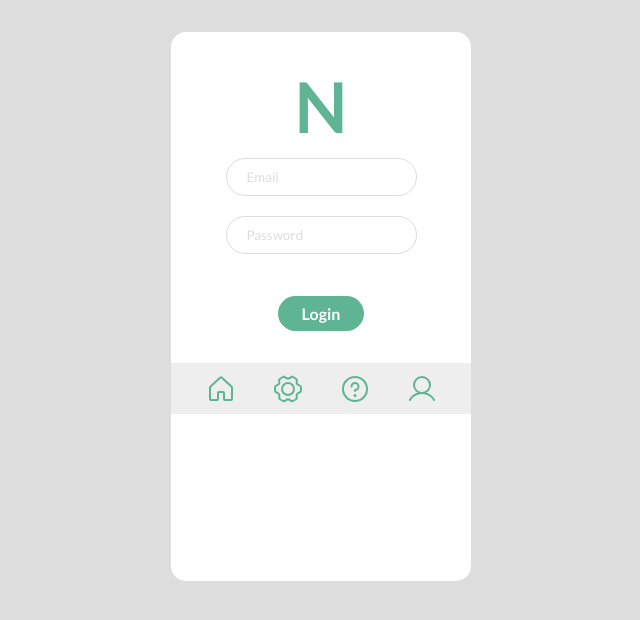
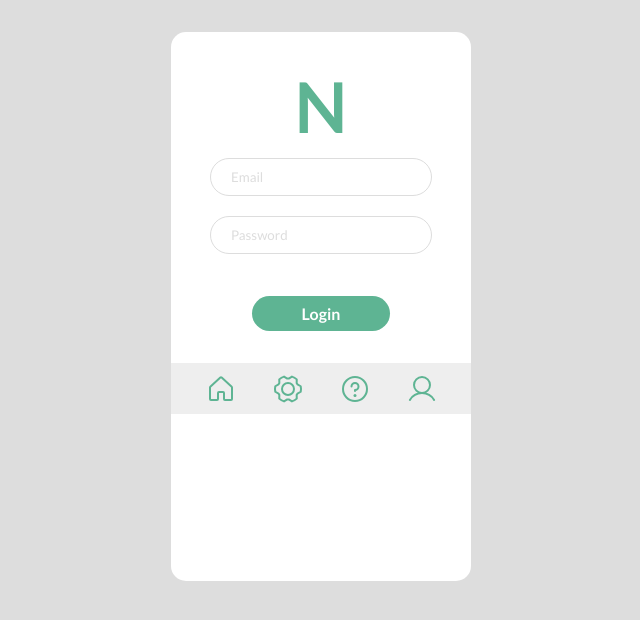
Before and after one commit to joziasmartini/natmed, a React (Create React App) app in the folder app/: page / in a window 1280 px wide. Shown: the top 620 px of the page, without its empty margins (319-959 px from the left). Built offline with nearby package versions, Linux system fonts and the light colour scheme.

Commit message:
Now using percentage to Button and Input width

```diff
--- a/app/src/components/Button/Button.sass
+++ b/app/src/components/Button/Button.sass
@@ -2,8 +2,9 @@
 
 .button
   @include unselectable;
-  margin: 2rem
+  margin: 2rem auto
   padding: 8px 24px
+  width: 30%
   border-radius: 100px
   display: inline-block
   background: lightgray
--- a/app/src/components/Input/Input.sass
+++ b/app/src/components/Input/Input.sass
@@ -9,6 +9,7 @@
 
 .input-input
   background: transparent
+  width: 60%
   margin: 10px
   padding: 10px 20px
   border: 1px solid #ddd
```
